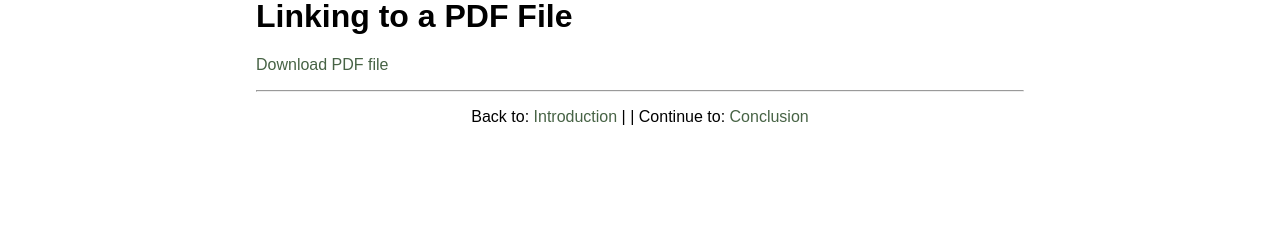
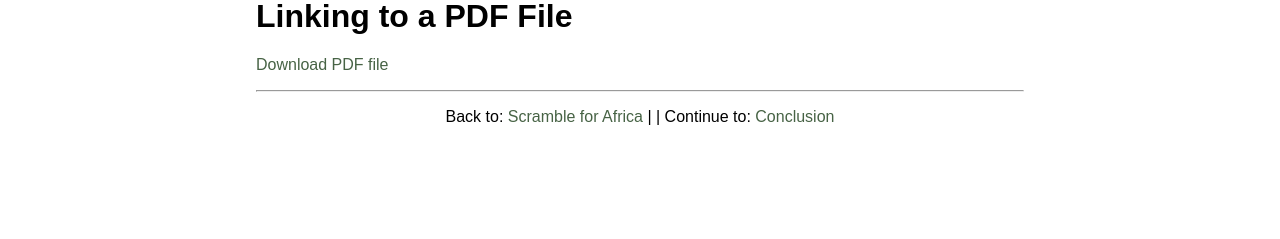
Before and after one commit to ebwgit/Weinzimer-Evan-EUH3205, a Jekyll site: the page built from 002_analysis.md, in a window 1280 px wide. Shown: the part 1458-1697 px from the top of the page. Built offline with Jekyll 4.4.1, drawn with Linux system fonts in a browser that asks for light colours.

Commit message:
Update 001_introduction.md

```diff
--- a/001_introduction.md
+++ b/001_introduction.md
@@ -1,6 +1,6 @@
 ---
 layout: default
-title: Introduction
+title: Scramble for Africa
 number: 1
 ---
 # Introduction
```
